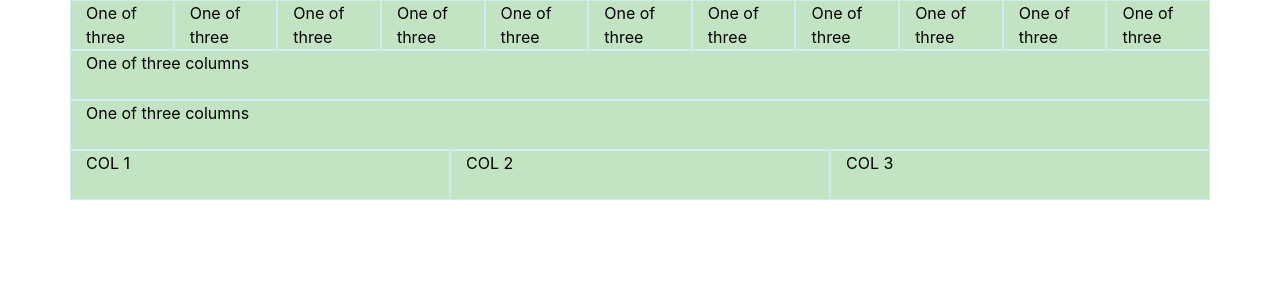
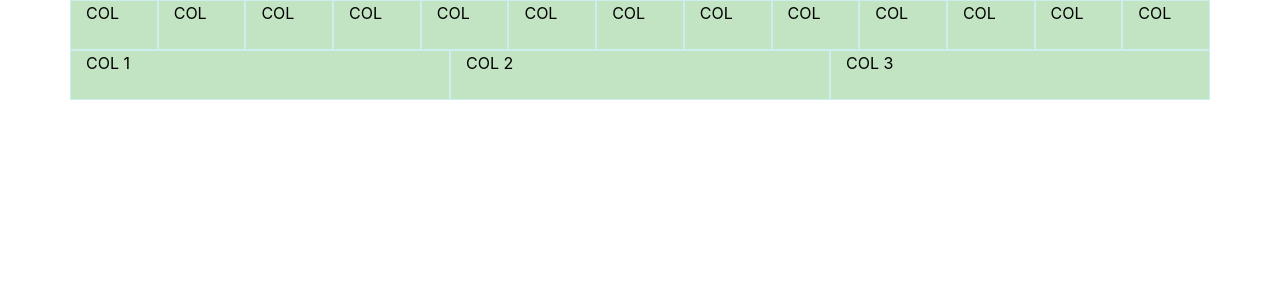
Before and after one commit to abhimkdm/NotesApp, an Angular app: page / in a window 1280 px wide. Shown: the top 300 px of the page. Built offline with nearby package versions, Linux system fonts and the light colour scheme.

Commit message:
BootStrap
BootStrap

```diff
--- a/src/app/Examples/bootstrap/bootstrap.component.html
+++ b/src/app/Examples/bootstrap/bootstrap.component.html
@@ -21,46 +21,44 @@
 <div class="container">
   <div class="row">
     <div class="col grey">
-      One of three columns
+      COL
     </div>
     <div class="col grey">
-      One of three columns
+      COL
     </div>
     <div class="col grey">
-      One of three columns
+      COL
     </div>
     <div class="col grey">
-      One of three columns
+      COL
     </div>
     <div class="col grey">
-      One of three columns
+      COL
     </div>
     <div class="col grey">
-      One of three columns
+      COL
     </div>
     <div class="col grey">
-      One of three columns
+      COL
     </div>
     <div class="col grey">
-      One of three columns
+      COL
     </div>
     <div class="col grey">
-      One of three columns
+      COL
     </div>
     <div class="col grey">
-      One of three columns
+      COL
     </div>
     <div class="col grey">
-      One of three columns
+      COL
     </div>
     <div class="col grey">
-      One of three columns
+      COL
     </div>
-  </div>
-  <div class="row">
     <div class="col grey">
-      One of three columns
-    </div>
+        COL
+      </div>
   </div>
   <div class="row">
     <div class="col-12 col-sm-12 col-md-6 col-lg-4 grey">
```
